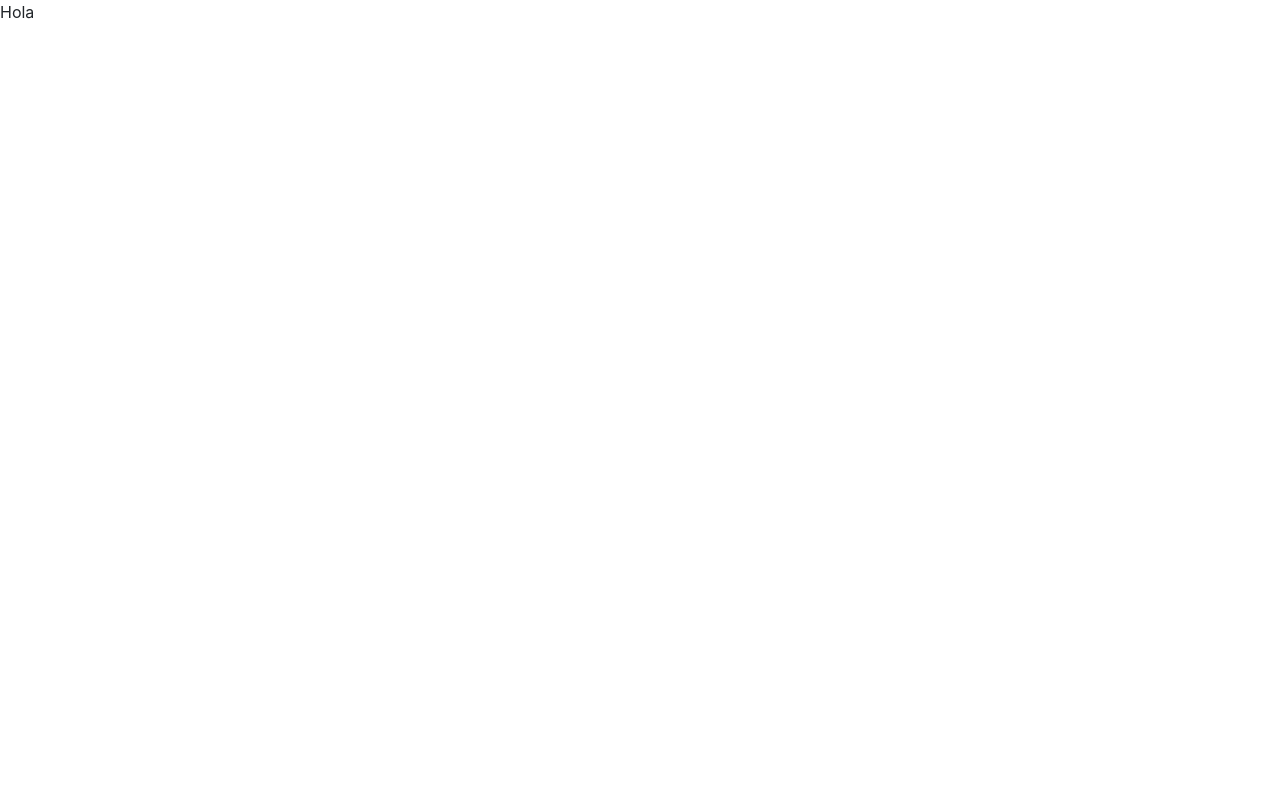
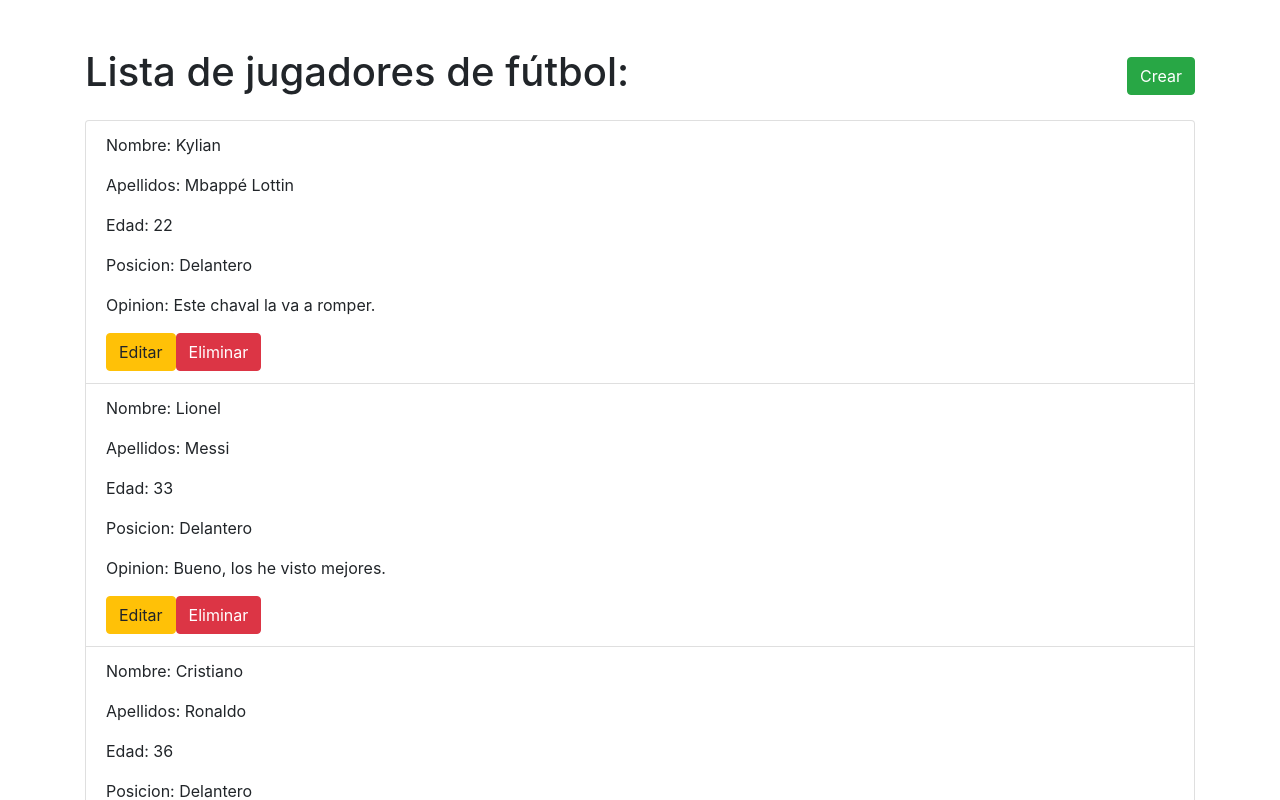
Before and after one commit to Michaelsp11/ejercicio-react-7-crud, a React (Create React App) app: page / in a window 1280 px wide. Shown: the top 800 px of the page. Built offline with nearby package versions, Linux system fonts and the light colour scheme.

Commit message:
Interfaz realizada

```diff
--- a/src/App.js
+++ b/src/App.js
@@ -1,6 +1,26 @@
 import "bootstrap/dist/css/bootstrap.min.css";
+import { useState } from "react";
+import { Jugador } from "./componentes/Jugador";
+import { Cabecera } from "./componentes/Cabecera";
+import { jugadoresAPI } from "./datos/jugadores";
 function App() {
-  return <p>Hola</p>;
+  const [jugadores, setJugadores] = useState([...jugadoresAPI]);
+  return (
+    <>
+      <Cabecera />
+      <main className="container my-3">
+        <div className="row">
+          <div className="col-12">
+            <ul class="list-group">
+              {jugadores.map((jugador) => (
+                <Jugador jugador={jugador} />
+              ))}
+            </ul>
+          </div>
+        </div>
+      </main>
+    </>
+  );
 }
 
 export default App;
--- /dev/null
+++ b/src/componentes/Cabecera.js
@@ -0,0 +1,14 @@
+export const Cabecera = () => {
+  return (
+    <header className="container mt-5">
+      <div className="row align-items-center">
+        <div className="col col-sm-8">
+          <h1>Lista de jugadores de fútbol:</h1>
+        </div>
+        <div className="col col-sm-4 d-flex justify-content-end">
+          <button className="btn btn-success">Crear</button>
+        </div>
+      </div>
+    </header>
+  );
+};
--- /dev/null
+++ b/src/componentes/Jugador.js
@@ -0,0 +1,20 @@
+export const Jugador = (props) => {
+  const {
+    jugador: { id, nombre, apellidos, edad, posicion, opinion },
+  } = props;
+  return (
+    <li class="list-group-item">
+      <div>
+        <p>Nombre: {nombre}</p>
+        <p>Apellidos: {apellidos}</p>
+        <p>Edad: {edad}</p>
+        <p>Posicion: {posicion}</p>
+        <p>Opinion: {opinion}</p>
+      </div>
+      <div>
+        <button className="btn btn-warning">Editar</button>
+        <button className="btn btn-danger">Eliminar</button>
+      </div>
+    </li>
+  );
+};
--- /dev/null
+++ b/src/datos/jugadores.js
@@ -0,0 +1,34 @@
+export const jugadoresAPI = [
+  {
+    id: 1,
+    nombre: "Kylian",
+    apellidos: "Mbappé Lottin",
+    edad: 22,
+    posicion: "Delantero",
+    opinion: "Este chaval la va a romper.",
+  },
+  {
+    id: 2,
+    nombre: "Lionel",
+    apellidos: "Messi",
+    edad: 33,
+    posicion: "Delantero",
+    opinion: "Bueno, los he visto mejores.",
+  },
+  {
+    id: 3,
+    nombre: "Cristiano",
+    apellidos: "Ronaldo",
+    edad: 36,
+    posicion: "Delantero",
+    opinion: "El mejor jugador que la historia ha podido tener.",
+  },
+  {
+    id: 4,
+    nombre: "Neymar",
+    apellidos: "Junior",
+    edad: 29,
+    posicion: "Delantero",
+    opinion: "La sala de recuperación se la sabe de memoria.",
+  },
+];
```
